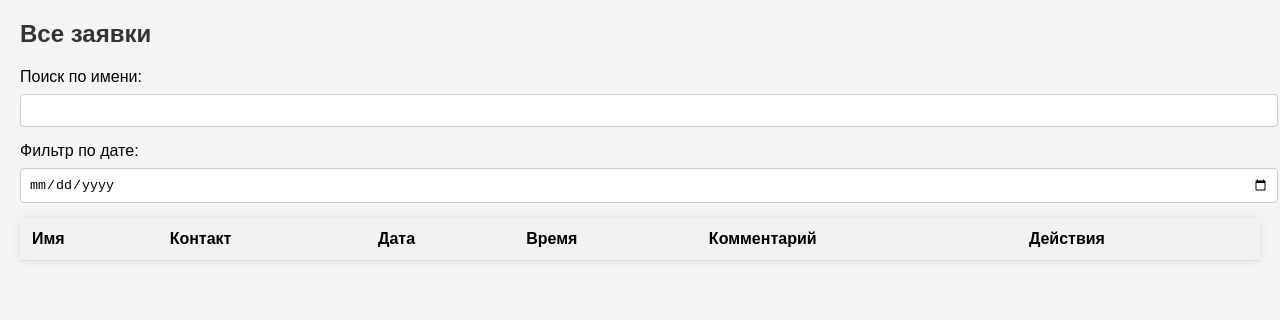
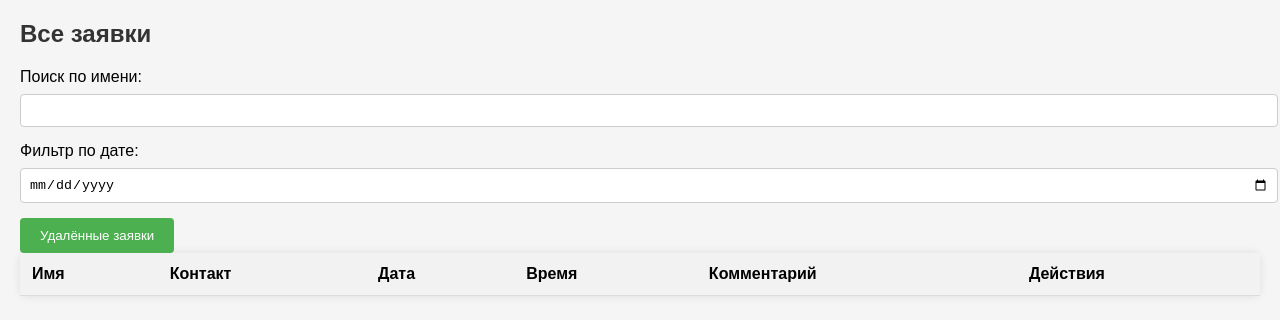
Before and after one commit to crokodile977/booking-app, a website: page public/admin.html in a window 1280 px wide. Drawn offline with Linux system fonts and the light colour scheme; no server answers.

Commit message:
Update admin.html

```diff
--- a/public/admin.html
+++ b/public/admin.html
@@ -15,7 +15,7 @@
     <label>Фильтр по дате:</label>
     <input type="date" id="filterDate" onchange="loadBookings()">
   </div>
-
+<button onclick="window.location.href='deleted.html'">Удалённые заявки</button>
   <table id="bookingsTable">
     <thead>
       <tr>
```
